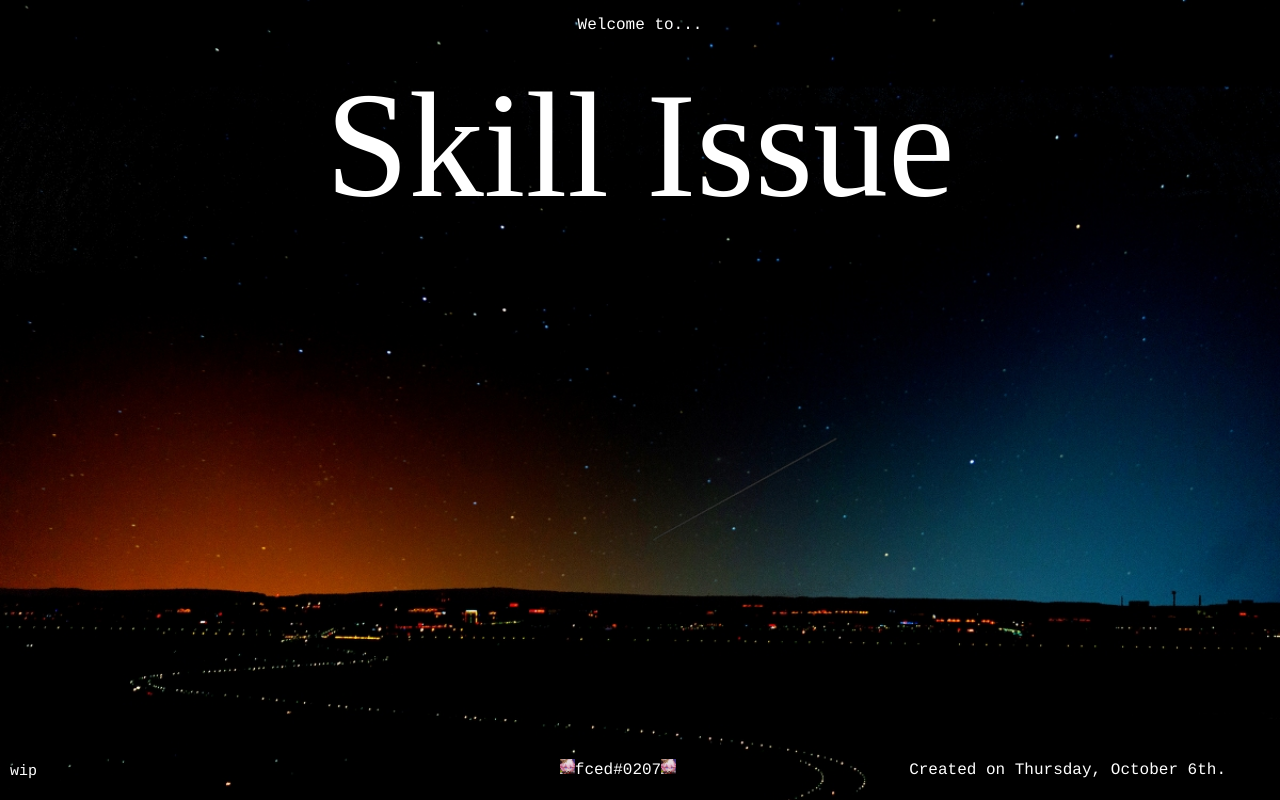
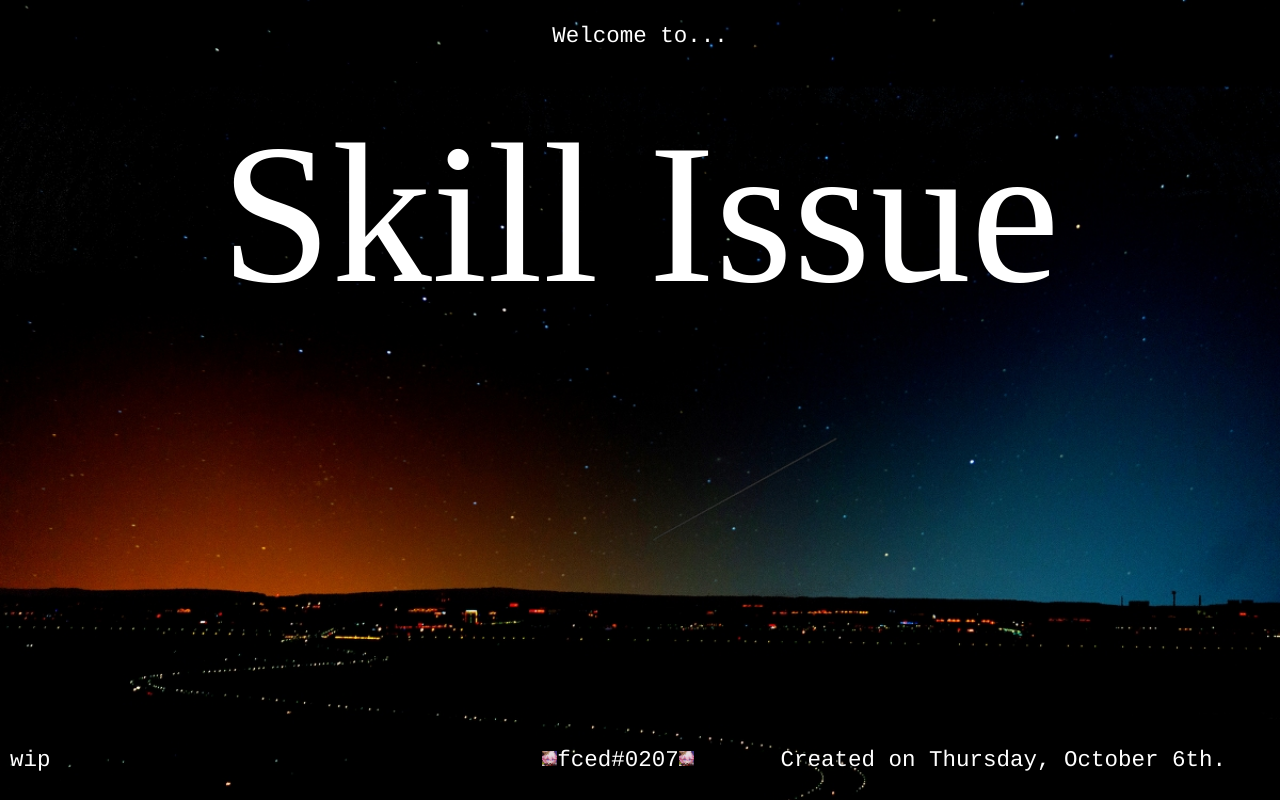
Before and after one commit to frostuz1/frostuz1page-old, a plain HTML site: page index.html in a window 1280 px wide. Drawn offline with Linux system fonts and the light colour scheme.

Commit message:
Fix index.html

```diff
--- a/index.html
+++ b/index.html
@@ -25,6 +25,7 @@ body {
     color: transparent;
     text-align: center;
     user-select: none;
+    font-size: 22.5px;
   }
   .footer1 {
     position: fixed;
@@ -36,6 +37,7 @@ body {
     color: transparent;
     text-align: right;
     user-select: none;
+    font-size: 22.5px;
     }
 
   .center {
@@ -45,6 +47,7 @@ body {
     color: white;
     text-align: center;
     user-select: none;
+    font-size: 22.5px;
     }
 
   .leftfooter {
@@ -57,7 +60,7 @@ body {
     color: white;
     text-align: left;
     user-select: none;
-    font-size: 15px;
+    font-size: 22.5px;
     }
 
   .centerpage {
@@ -65,10 +68,10 @@ body {
     justify-content: center;
     align-items: center;
     color: white;
-    height: 190px;
-    font-size: 150px;
+    height: 285px;
+    font-size: 200px;
     user-select: none;
-  }
+    }
 
 </style>
 </head>
@@ -79,7 +82,7 @@ body {
     </div>
 
     <div class="footer1">
-    <p style="font-family:Courier;color:white;bottom:0">Created on Thursday, October 6th.</p>
+    <p style="font-family:Courier;color:white;bottom:0">Created on Thursday, October 6th.
     </div>
 
     <div class="leftfooter">
```
